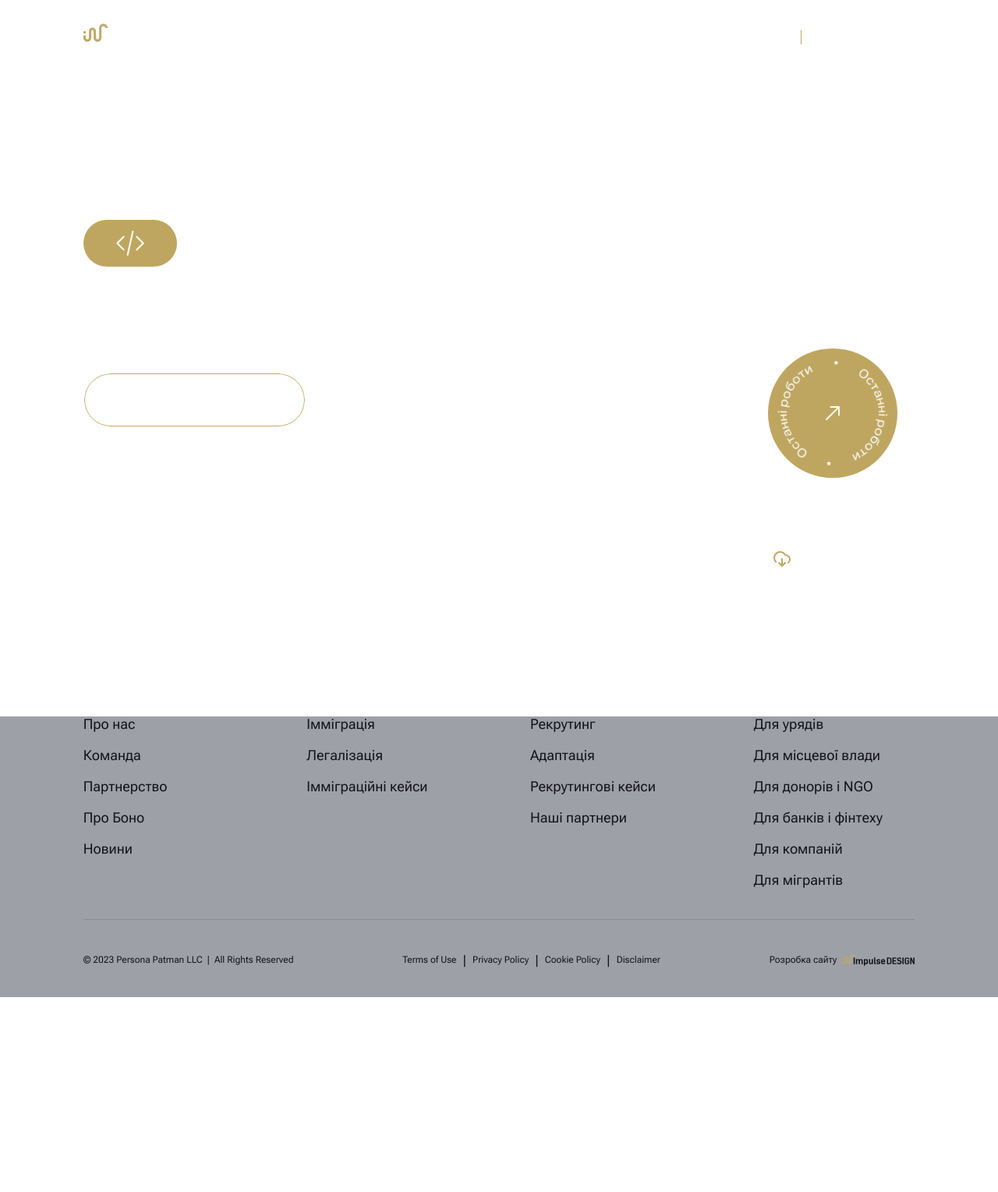
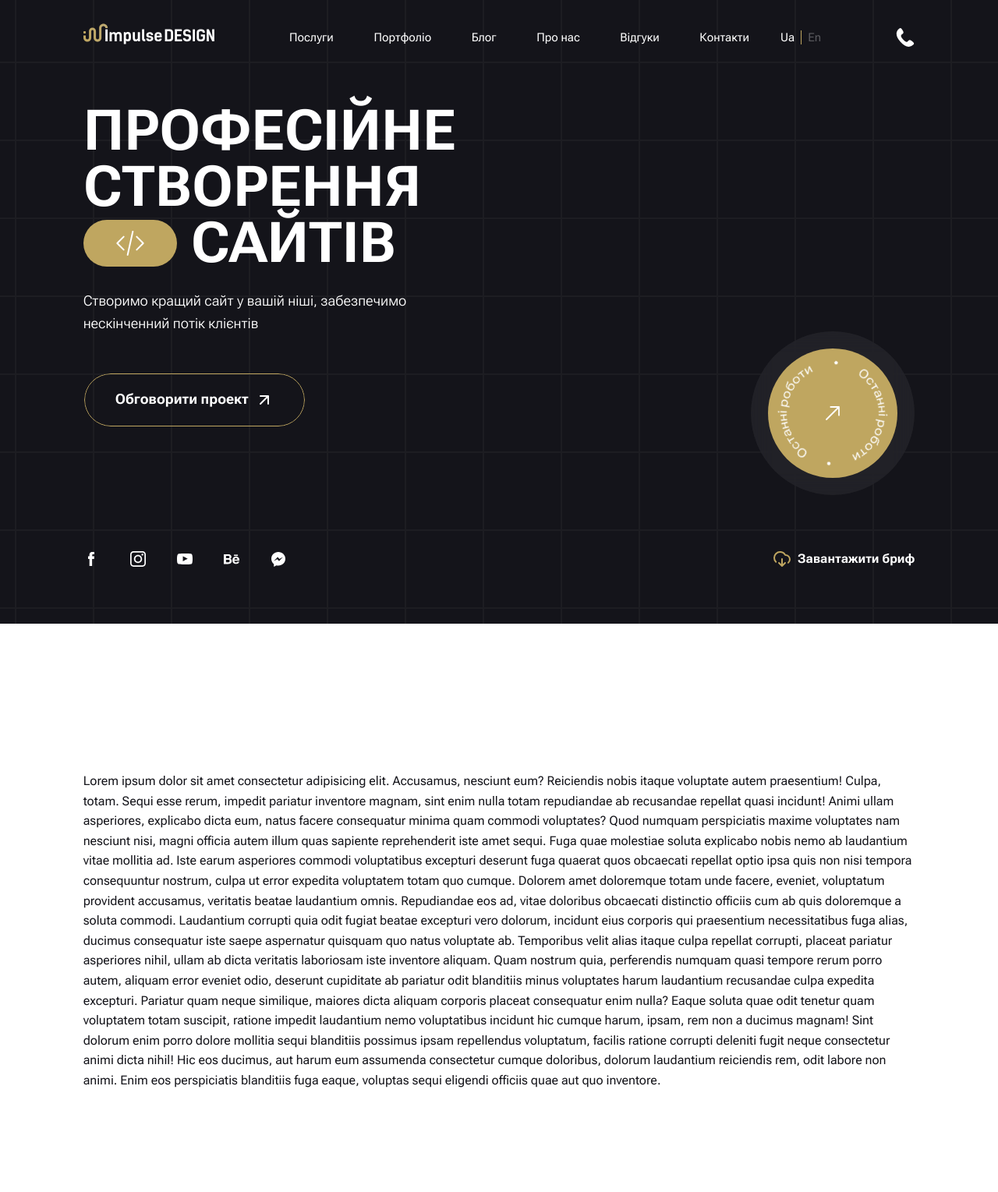
Before and after one commit to Mikelangelo64/impulsedesign, a web app: file public/index.html in a window 1280 px wide. Shown: the whole page at 78% size. Before the commit the page ends 1279 px from the top, so only its background shows below. Run offline with its HTML, style and script files only (its server is not run), Linux system fonts and the light colour scheme; some libraries are stand-ins or nearby versions.

Commit message:
styled canvas container

```diff
--- a/public/index.html
+++ b/public/index.html
@@ -407,88 +407,32 @@
           </div>
         </div>
       </section>
-      <footer class="footer">
-        <div class="_container footer__container">
-          <div class="footer__wrapper">
-            <nav class="footer-navigation">
-              <ul class="footer-navigation__list">
-                <li class="footer-navigation__li">
-                  <ul class="footer-navigation__col">
-                    <li class="footer-navigation__row"><a class="footer-navigation__item" href="./about.html">Про
-                        нас</a></li>
-                    <li class="footer-navigation__row"><a class="footer-navigation__item" href="./team.html">Команда</a>
-                    </li>
-                    <li class="footer-navigation__row"><a class="footer-navigation__item"
-                        href="./partnership.html">Партнерство</a></li>
-                    <li class="footer-navigation__row"><a class="footer-navigation__item" href="./pro-bono.html">Про
-                        Боно</a></li>
-                    <li class="footer-navigation__row"><a class="footer-navigation__item" href="./news.html">Новини</a>
-                    </li>
-                  </ul>
-                </li>
-                <li class="footer-navigation__li">
-                  <ul class="footer-navigation__col">
-                    <li class="footer-navigation__row"><a class="footer-navigation__item"
-                        href="./immigration.html">Імміграція</a></li>
-                    <li class="footer-navigation__row"><a class="footer-navigation__item"
-                        href="./immigration.html">Легалізація</a></li>
-                    <li class="footer-navigation__row"><a class="footer-navigation__item"
-                        href="./cases.html">Імміграційні кейси</a></li>
-                  </ul>
-                </li>
-                <li class="footer-navigation__li">
-                  <ul class="footer-navigation__col">
-                    <li class="footer-navigation__row"><a class="footer-navigation__item"
-                        href="./recruting.html">Рекрутинг</a></li>
-                    <li class="footer-navigation__row"><a class="footer-navigation__item"
-                        href="./recruting.html">Адаптація</a></li>
-                    <li class="footer-navigation__row"><a class="footer-navigation__item"
-                        href="./cases.html">Рекрутингові кейси</a></li>
-                    <li class="footer-navigation__row"><a class="footer-navigation__item" href="./partnership.html">Наші
-                        партнери</a></li>
-                  </ul>
-                </li>
-                <li class="footer-navigation__li">
-                  <ul class="footer-navigation__col">
-                    <li class="footer-navigation__row"><a class="footer-navigation__item" href="./info-for.html">Для
-                        урядів</a></li>
-                    <li class="footer-navigation__row"><a class="footer-navigation__item" href="./info-for.html">Для
-                        місцевої влади</a></li>
-                    <li class="footer-navigation__row"><a class="footer-navigation__item" href="./info-for.html">Для
-                        донорів і NGO</a></li>
-                    <li class="footer-navigation__row"><a class="footer-navigation__item" href="./info-for.html">Для
-                        банків і фінтеху</a></li>
-                    <li class="footer-navigation__row"><a class="footer-navigation__item" href="./info-for.html">Для
-                        компаній</a></li>
-                    <li class="footer-navigation__row"><a class="footer-navigation__item" href="./info-for.html">Для
-                        мігрантів</a></li>
-                  </ul>
-                </li>
-              </ul>
-            </nav>
-            <div class="footer-bottom">
-              <div class="footer-bottom__item">
-                <p class="footer__copyright">© 2023 Persona Patman LLC&nbsp&nbsp|&nbsp&nbspAll Rights Reserved</p>
-              </div>
-              <div class="footer-bottom__item">
-                <ul class="footer-bottom__list">
-                  <li class="footer-bottom__list__li"><a class="footer-bottom___link" href="./document.html"
-                      target="_blank" rel="noreferrer">Terms of Use</a></li>
-                  <li class="footer-bottom__list__li"><a class="footer-bottom___link" href="./document.html"
-                      target="_blank" rel="noreferrer">Privacy Policy</a></li>
-                  <li class="footer-bottom__list__li"><a class="footer-bottom___link" href="./document.html"
-                      target="_blank" rel="noreferrer">Cookie Policy</a></li>
-                  <li class="footer-bottom__list__li"><a class="footer-bottom___link" href="./document.html"
-                      target="_blank" rel="noreferrer">Disclaimer</a></li>
-                </ul>
-              </div>
-              <div class="footer-bottom__item"><a class="develop" href="https://impulse-design.com.ua/" target="_blank"
-                  rel="noreferrer"><span class="develop__text">Розробка сайту</span><span class="develop__img"><img
-                      src="assets/img/impulse.svg" alt="impulse"></span></a></div>
-            </div>
-          </div>
+      <section class="light">
+        <div class="_container">
+          <div>Lorem ipsum dolor sit amet consectetur adipisicing elit. Accusamus, nesciunt eum? Reiciendis nobis itaque
+            voluptate autem praesentium! Culpa, totam. Sequi esse rerum, impedit pariatur inventore magnam, sint enim
+            nulla totam repudiandae ab recusandae repellat quasi incidunt! Animi ullam asperiores, explicabo dicta eum,
+            natus facere consequatur minima quam commodi voluptates? Quod numquam perspiciatis maxime voluptates nam
+            nesciunt nisi, magni officia autem illum quas sapiente reprehenderit iste amet sequi. Fuga quae molestiae
+            soluta explicabo nobis nemo ab laudantium vitae mollitia ad. Iste earum asperiores commodi voluptatibus
+            excepturi deserunt fuga quaerat quos obcaecati repellat optio ipsa quis non nisi tempora consequuntur
+            nostrum, culpa ut error expedita voluptatem totam quo cumque. Dolorem amet doloremque totam unde facere,
+            eveniet, voluptatum provident accusamus, veritatis beatae laudantium omnis. Repudiandae eos ad, vitae
+            doloribus obcaecati distinctio officiis cum ab quis doloremque a soluta commodi. Laudantium corrupti quia
+            odit fugiat beatae excepturi vero dolorum, incidunt eius corporis qui praesentium necessitatibus fuga alias,
+            ducimus consequatur iste saepe aspernatur quisquam quo natus voluptate ab. Temporibus velit alias itaque
+            culpa repellat corrupti, placeat pariatur asperiores nihil, ullam ab dicta veritatis laboriosam iste
+            inventore aliquam. Quam nostrum quia, perferendis numquam quasi tempore rerum porro autem, aliquam error
+            eveniet odio, deserunt cupiditate ab pariatur odit blanditiis minus voluptates harum laudantium recusandae
+            culpa expedita excepturi. Pariatur quam neque similique, maiores dicta aliquam corporis placeat consequatur
+            enim nulla? Eaque soluta quae odit tenetur quam voluptatem totam suscipit, ratione impedit laudantium nemo
+            voluptatibus incidunt hic cumque harum, ipsam, rem non a ducimus magnam! Sint dolorum enim porro dolore
+            mollitia sequi blanditiis possimus ipsam repellendus voluptatum, facilis ratione corrupti deleniti fugit
+            neque consectetur animi dicta nihil! Hic eos ducimus, aut harum eum assumenda consectetur cumque doloribus,
+            dolorum laudantium reiciendis rem, odit labore non animi. Enim eos perspiciatis blanditiis fuga eaque,
+            voluptas sequi eligendi officiis quae aut quo inventore.</div>
         </div>
-      </footer>
+      </section>
     </div>
     <script src="runtime.bundle.js"> </script>
     <script src="vendor.js"> </script>
--- a/src/styles/styles.scss
+++ b/src/styles/styles.scss
@@ -98,6 +98,11 @@ section,
 .section {
   overflow-x: hidden;
 
+  &.light {
+    color: var(--color-black);
+    background-color: var(--color-white);
+  }
+
   @include viewport-desktop {
     padding: px-to-rem(130) 0;
 
@@ -170,6 +175,31 @@ section,
   z-index: -1;
   width: 100%;
   height: 100%;
+  background-color: var(--color-black);
+
+  // @include absolute-fullsize;
+  //   z-index: 0;
+
+  background-image: url('@/assets/img/main-section/background-rectangle.png');
+  background-repeat: repeat;
+  background-position: 0 0;
+  background-size: px-to-rem(100) px-to-rem(100);
+
+  animation-name: bg-move;
+  animation-duration: 3s;
+  animation-timing-function: linear;
+  animation-fill-mode: both;
+  animation-iteration-count: infinite;
+
+  @keyframes bg-move {
+    0% {
+      background-position: 0 0;
+    }
+
+    100% {
+      background-position: px-to-rem(100) px-to-rem(-100);
+    }
+  }
 
   canvas {
     position: fixed;
@@ -178,7 +208,6 @@ section,
     width: 100%;
     height: 100%;
 
-    background-color: var(--color-black);
   }
 }
 
```
Also changed, not shown: src/index.pug (+4 -1 lines), public/assets/img/impulse.svg (deleted), public/styles.css.
